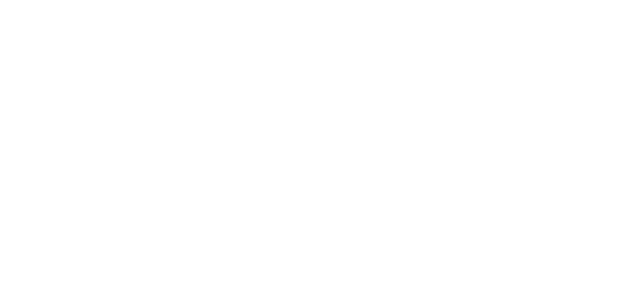
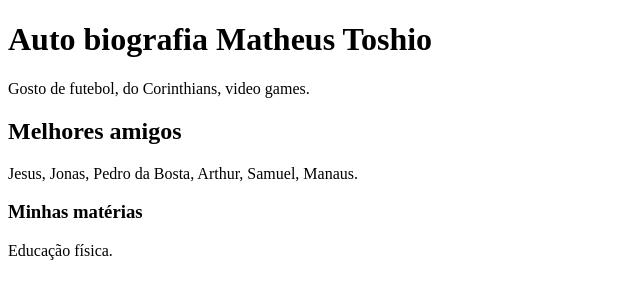
Before and after one commit to BossTalikida09/Clash-Royale, a plain HTML site: page index.html in a window 1280 px wide. Shown: the whole page, without its empty margins (0-640 px from the left). Drawn offline with Linux system fonts and the light colour scheme.

Commit message:
Títulos e css

```diff
--- a/index.html
+++ b/index.html
@@ -3,9 +3,22 @@
 <head>
     <meta charset="UTF-8">
     <meta name="viewport" content="width=device-width, initial-scale=1.0">
-    <title>HEHEHA</title>
+    <title>Sobre mim</title>
 </head>
 <body>
 
+ <h1>Auto biografia Matheus Toshio</h1>
+ <p>Gosto de futebol, do Corinthians, video games.</p>
+ <h2>Melhores amigos</h2>
+ <p> Jesus, Jonas, Pedro da Bosta, Arthur, Samuel, Manaus.</p>
+ <h3>Minhas matérias</h3>
+ <p>Educação física.</p>
+
+
+
+
+
+
+
 </body>
 </html>
```
Also changed, not shown: Style.css (added).
